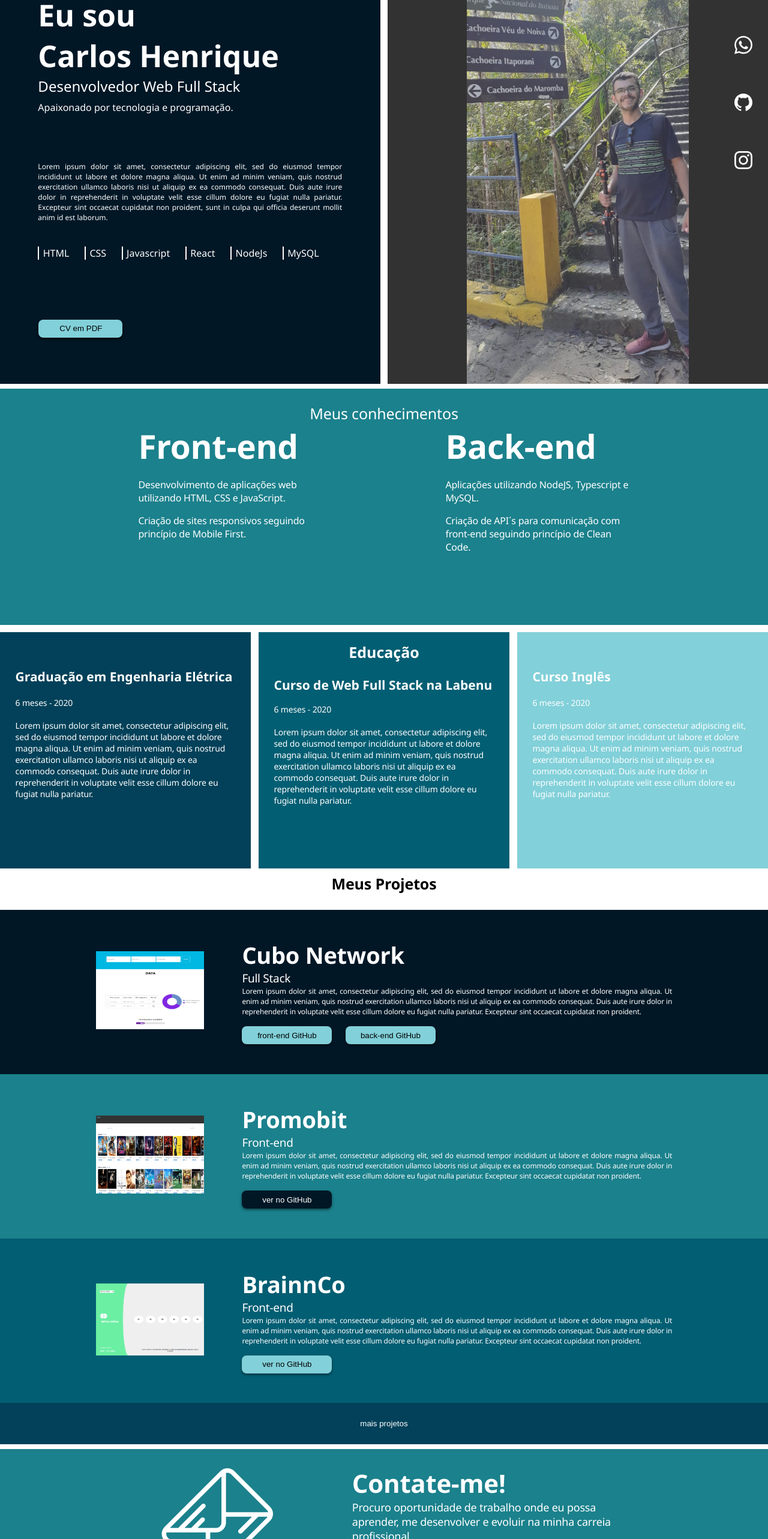
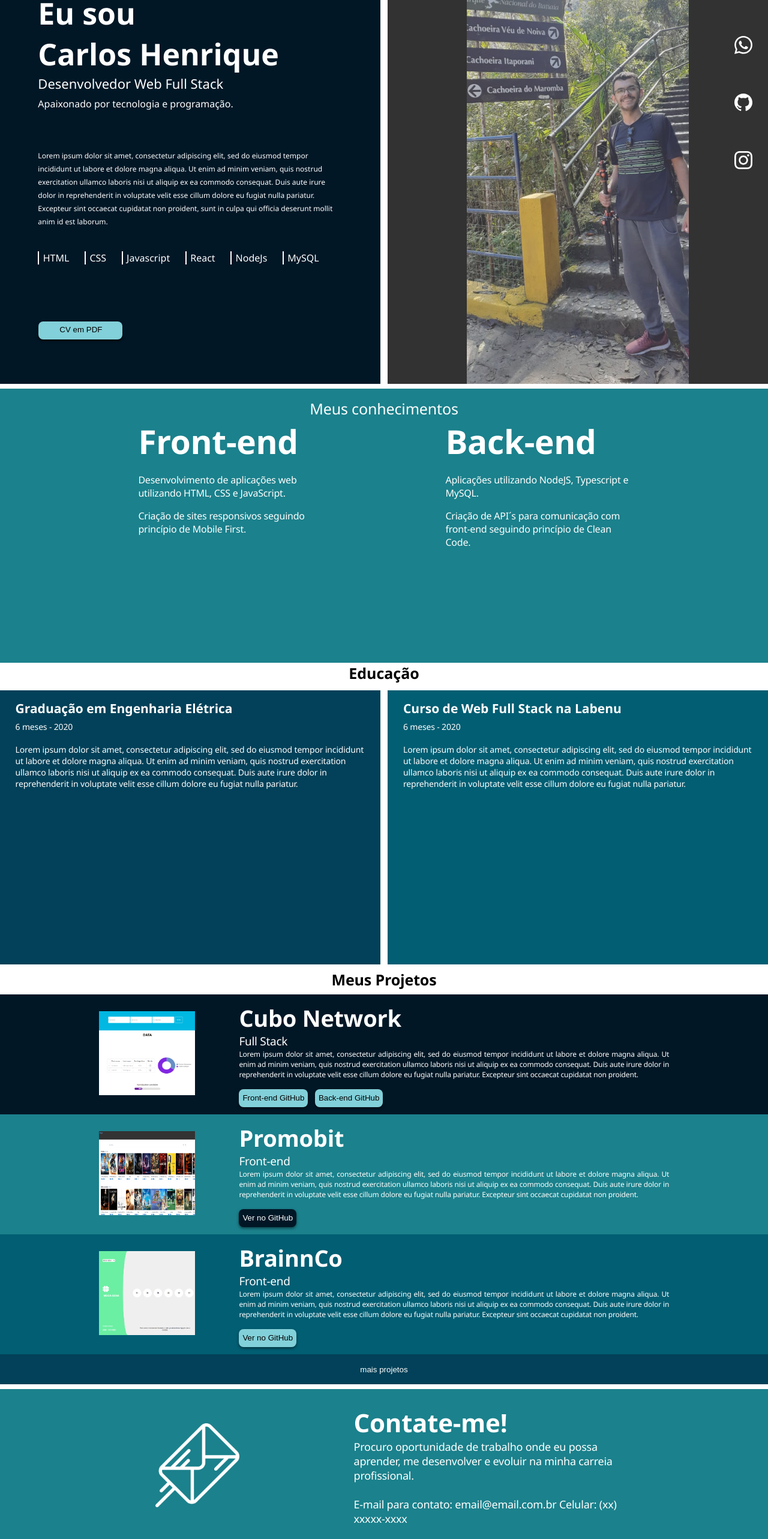
Before and after one commit to Carlos-hr/portfolio-fullstack, a React (Create React App) app in the folder portfolio/: page / in a window 1280 px wide. Shown: the part 160-2726 px from the top of the page at 60% size. Built offline with nearby package versions, Linux system fonts and the light colour scheme; the HTML template or start-up script is replaced by a standard one.

Commit message:
responsivity

```diff
--- a/portfolio/src/components/AboutMe/AboutMe.js
+++ b/portfolio/src/components/AboutMe/AboutMe.js
@@ -22,19 +22,17 @@ const AboutMe = () => {
         <Name>Carlos Henrique</Name>
         <Content>
           <div>
-            <Title className="title">
+            <Title>
               Eu sou
               <br />
               Carlos Henrique
             </Title>
 
-            <Job className="job">Desenvolvedor Web Full Stack</Job>
-            <ShorText className="short-text">
-              Apaixonado por tecnologia e programação.
-            </ShorText>
+            <Job>Desenvolvedor Web Full Stack</Job>
+            <ShorText>Apaixonado por tecnologia e programação.</ShorText>
           </div>
           <div>
-            <About className="about">
+            <About>
               Lorem ipsum dolor sit amet, consectetur adipiscing elit, sed do
               eiusmod tempor incididunt ut labore et dolore magna aliqua. Ut
               enim ad minim veniam, quis nostrud exercitation ullamco laboris
--- a/portfolio/src/components/AboutMe/styled.js
+++ b/portfolio/src/components/AboutMe/styled.js
@@ -5,12 +5,40 @@ import profilePicture from "../../assets/images/profile-picture.png";
 export const Main = styled.div`
   display: flex;
   min-height: 100vh;
+
+  @media screen and (max-width: 768px) {
+    display: flex;
+    flex-direction: column;
+    word-wrap: break-word;
+  }
 `;
 
 export const LeftSide = styled.div`
   background-color: ${dark};
   width: 49.5%;
   color: ${whiteText};
+
+  @media screen and (max-width: 768px) {
+    height: 60vh;
+    width: 100%;
+  }
+`;
+
+export const RightSide = styled.div`
+  width: 49.5%;
+  margin-left: 1%;
+  background-color: black;
+  background-image: url(${profilePicture});
+  background-size: contain;
+  background-position: center;
+  background-repeat: no-repeat;
+  opacity: 0.8;
+
+  @media screen and (max-width: 768px) {
+    height: 40vh;
+    width: 100%;
+    margin: 0;
+  }
 `;
 
 export const Name = styled.div`
@@ -29,15 +57,24 @@ export const Content = styled.div`
   justify-content: space-around;
   margin-left: 10%;
   margin-top: 10%;
+
+  @media screen and (max-width: 567px) {
+    margin-left: 1%;
+    width: 100%;
+  }
 `;
 
 export const Title = styled.div`
   font-size: 50px;
   font-weight: bold;
+
+  @media screen and (max-width: 768px) {
+    font-size: 42px;
+  }
 `;
 
 export const Job = styled.div`
-  font-size: 24px;
+  font-size: 22px;
 `;
 
 export const ShorText = styled.div`
@@ -49,6 +86,13 @@ export const About = styled.p`
   font-size: 12px;
   font-weight: normal;
   text-align: justify;
+  display: inline;
+  margin-block-start: 0;
+  margin-block-end: 0;
+
+  @media screen and (max-width: 425px) {
+    text-align: inherit;
+  }
 `;
 
 export const Skills = styled.div`
@@ -62,6 +106,10 @@ export const Skill = styled.span`
   border-left: 2px solid white;
   padding-left: 0.5vw;
   margin-left: 2vw;
+
+  @media screen and (max-width: 360px) {
+    font-size: 14px;
+  }
 `;
 
 export const Button = styled.button`
@@ -78,14 +126,3 @@ export const Button = styled.button`
     opacity: 0.8;
   }
 `;
-
-export const RightSide = styled.div`
-  width: 49.5%;
-  margin-left: 1%;
-  background-color: black;
-  background-image: url(${profilePicture});
-  background-size: contain;
-  background-position: center;
-  background-repeat: no-repeat;
-  opacity: 0.8;
-`;
--- a/portfolio/src/components/Contact/Contact.js
+++ b/portfolio/src/components/Contact/Contact.js
@@ -3,6 +3,7 @@ import {
   Container,
   Description,
   Footer,
+  Img,
   Main,
   SocialMediaContainer,
   Text,
@@ -15,7 +16,7 @@ const Contact = () => {
   return (
     <Main id="contact">
       <Container>
-        <img src={EmailIcon} alt="email" width="193" height="193" />
+        <Img src={EmailIcon} alt="email"  />
         <Description>
           <Title>Contate-me!</Title>
           <Text>
--- a/portfolio/src/components/Contact/styled.js
+++ b/portfolio/src/components/Contact/styled.js
@@ -18,11 +18,21 @@ export const Container = styled.div`
   margin: 0 15% 0 15%;
 `;
 
+export const Img = styled.img`
+  width: 140px;
+  height: 140px;
+`;
+
 export const Description = styled.div`
   display: flex;
   flex-direction: column;
   width: 50%;
   justify-content: space-evenly;
+  padding-left: 5vw;
+
+  @media screen and (max-width: 500px) {
+    width: 80%;
+  }
 `;
 
 export const Title = styled.span`
@@ -37,7 +47,7 @@ export const Text = styled.span`
 `;
 
 export const SocialMediaContainer = styled.div`
-  width: 20%;
+  width: 300px;
   align-self: center;
   justify-self: center;
 `;
--- a/portfolio/src/components/Navigation/styled.js
+++ b/portfolio/src/components/Navigation/styled.js
@@ -9,6 +9,10 @@ export const NavBar = styled.div`
   position: fixed;
   top: 0;
   z-index: 1;
+
+  @media screen and (max-width: 567px) {
+    padding-top: 5vh;
+  }
 `;
 
 export const ListItem = styled.li`
--- a/portfolio/src/components/Projects/Projects.js
+++ b/portfolio/src/components/Projects/Projects.js
@@ -5,6 +5,7 @@ import {
   Description,
   Details,
   Container,
+  Img,
   Main,
   PageTitle,
   ProjectRow,
@@ -29,7 +30,7 @@ const Projects = () => {
             target="_blank"
             rel="noreferrer"
           >
-            <img alt="project" width="180" height="130" src={cubo} />
+            <Img alt="project" width="180" height="130" src={cubo} />
           </a>
 
           <Description>
@@ -50,7 +51,7 @@ const Projects = () => {
                 rel="noreferrer"
               >
                 <ButtonGit color="tertiary" fontcolor="black">
-                  front-end GitHub
+                  Front-end GitHub
                 </ButtonGit>
               </a>
 
@@ -60,7 +61,7 @@ const Projects = () => {
                 rel="noreferrer"
               >
                 <ButtonGit color="tertiary" fontcolor="black">
-                  back-end GitHub
+                  Back-end GitHub
                 </ButtonGit>
               </a>
             </GitButtonContainer>
@@ -75,7 +76,7 @@ const Projects = () => {
             target="_blank"
             rel="noreferrer"
           >
-            <img alt="project" width="180" height="130" src={promobit} />
+            <Img alt="project" width="180" height="130" src={promobit} />
           </a>
 
           <Description>
@@ -96,7 +97,7 @@ const Projects = () => {
                 rel="noreferrer"
               >
                 <ButtonGit color="dark" fontcolor="white">
-                  ver no GitHub
+                  Ver no GitHub
                 </ButtonGit>
               </a>
             </GitButtonContainer>
@@ -111,7 +112,7 @@ const Projects = () => {
             target="_blank"
             rel="noreferrer"
           >
-            <img alt="project" width="180" height="120" src={brainn} />
+            <Img alt="project" width="180" height="120" src={brainn} />
           </a>
 
           <Description>
@@ -132,7 +133,7 @@ const Projects = () => {
                 rel="noreferrer"
               >
                 <ButtonGit color="tertiary" fontcolor="black">
-                  ver no GitHub
+                  Ver no GitHub
                 </ButtonGit>
               </a>
             </GitButtonContainer>
--- a/portfolio/src/components/Projects/styled.js
+++ b/portfolio/src/components/Projects/styled.js
@@ -9,23 +9,27 @@ import {
 } from "../../constants/colors";
 
 export const Main = styled.div`
-  height: 120vh;
+  width: 100vw;
+  min-height: fit-content;
   display: grid;
-  grid-template-rows: 1fr repeat(3, 4fr) 1fr;
+  grid-template-rows: 0.5fr repeat(3, 4fr) 1fr;
   color: ${whiteText};
   overflow: hidden;
+
+  @media screen and (max-width: 520px) {
+    justify-content: center;
+  }
 `;
 
-export const PageTitle = styled.p`
+export const PageTitle = styled.div`
   font-size: 25px;
   font-weight: bold;
   letter-spacing: -0.15px;
   font-weight: bold;
   text-align: center;
-  max-height: 10vh;
   color: black;
   margin-top: 1vh;
-  margin-bottom: 0;
+  padding-bottom: 1vh;
 `;
 
 export const ProjectRow = styled.div`
@@ -47,13 +51,27 @@ export const ProjectRow = styled.div`
         return;
     }
   }};
+
+  @media screen and (max-width: 520px) {
+    padding: 0;
+  }
 `;
 
 export const Container = styled.div`
   display: flex;
   justify-content: space-around;
   align-items: center;
-  width: 100%;
+  /* width: 100%; */
+
+  @media screen and (max-width: 520px) {
+    flex-direction: column;
+    margin-top: 2vh;
+  }
+`;
+
+export const Img = styled.img`
+  width: 160px;
+  height: 140px;
 `;
 
 export const Description = styled.div`
@@ -62,6 +80,12 @@ export const Description = styled.div`
   text-align: justify;
   width: 70%;
   justify-content: space-around;
+
+  @media screen and (max-width: 520px) {
+    width: 100%;
+    margin-left: 2vw;
+    text-align: inherit;
+  }
 `;
 
 export const Title = styled.span`
@@ -103,21 +127,19 @@ export const ButtonMore = styled.button`
 `;
 export const GitButtonContainer = styled.div`
   display: flex;
-  width: 40%;
+  width: 240px;
   justify-content: space-between;
   margin-top: 2vh;
   white-space: nowrap;
 
-  @media screen and (max-width: 1024px) {
-    width: 55%;
-  }
-
-  @media screen and (min-width: 1025px) and (max-width: 1360px) {
-    width: 45%;
+  @media screen and (max-width: 520px) {
+    flex-direction: column;
+    width: 150px;
+    align-self: center;
   }
 `;
 export const ButtonGit = styled.button`
-  width: 150px;
+  width: 100%;
   height: 30px;
   border: none;
   cursor: pointer;
@@ -149,4 +171,8 @@ export const ButtonGit = styled.button`
         return;
     }
   }};
+
+  @media screen and (max-width: 520px) {
+    margin-bottom: 1vh;
+  }
 `;
--- a/portfolio/src/components/Skills/Skills.js
+++ b/portfolio/src/components/Skills/Skills.js
@@ -42,6 +42,7 @@ const Skills = () => {
           </Container>
         </Stack>
       </Top>
+      <TitleEducation>Educação</TitleEducation>
       <Bottom>
         <SkillContainer color="primary">
           <EducationName>Graduação em Engenharia Elétrica</EducationName>
@@ -59,23 +60,7 @@ const Skills = () => {
         </SkillContainer>
 
         <SkillContainer color="primaryLight">
-          <TitleEducation>Educação</TitleEducation>
           <EducationName>Curso de Web Full Stack na Labenu</EducationName>
-          <EducationDescription>
-            6 meses - 2020
-            <br />
-            <br />
-            Lorem ipsum dolor sit amet, consectetur adipiscing elit, sed do
-            eiusmod tempor incididunt ut labore et dolore magna aliqua. Ut enim
-            ad minim veniam, quis nostrud exercitation ullamco laboris nisi ut
-            aliquip ex ea commodo consequat. Duis aute irure dolor in
-            reprehenderit in voluptate velit esse cillum dolore eu fugiat nulla
-            pariatur.
-          </EducationDescription>
-        </SkillContainer>
-
-        <SkillContainer color="tertiary">
-          <EducationName>Curso Inglês</EducationName>
           <EducationDescription>
             6 meses - 2020
             <br />
--- a/portfolio/src/components/Skills/styled.js
+++ b/portfolio/src/components/Skills/styled.js
@@ -8,10 +8,13 @@ import {
 
 export const Main = styled.div`
   margin-top: 1vh;
-  height: 100vh;
+  height: 120vh;
   display: flex;
   flex-direction: column;
   color: white;
+  @media screen and (max-width: 425px) {
+    margin: 0;
+  }
 `;
 
 export const Top = styled.div`
@@ -26,7 +29,7 @@ export const Title = styled.div`
   font-size: 25px;
   letter-spacing: -0.15px;
   text-align: center;
-  margin-top: 3vh;
+  margin-top: 2vh;
 `;
 
 export const Stack = styled.div`
@@ -34,6 +37,11 @@ export const Stack = styled.div`
   width: 80%;
   height: 80%;
   justify-content: space-around;
+
+  @media screen and (max-width: 425px) {
+    width: 90%;
+    height: 90%;
+  }
 `;
 
 export const SkillTitle = styled.div`
@@ -42,7 +50,7 @@ export const SkillTitle = styled.div`
   letter-spacing: -0.32px;
 
   @media screen and (max-width: 872px) {
-    font-size: 42px;
+    font-size: 38px;
   }
 `;
 export const Container = styled.div`
@@ -57,7 +65,7 @@ export const Bottom = styled.div`
   height: 49.5%;
   margin-top: 1%;
   display: grid;
-  grid-template-columns: repeat(3, 1fr);
+  grid-template-columns: repeat(2, 1fr);
   column-gap: 1vw;
   overflow: hidden;
 `;
@@ -76,25 +84,23 @@ export const SkillContainer = styled.div`
     }
   }};
   display: grid;
-  grid-template-rows: 0.5fr 1fr 4fr;
+  grid-template-rows: 1fr 8fr;
 `;
 
 export const TitleEducation = styled.div`
   font-size: 25px;
   font-weight: bold;
   text-align: center;
-  margin-top: 2vh;
+  color: black;
 `;
 
 export const EducationName = styled.div`
   font-size: 21px;
   font-weight: bold;
-  grid-row: 2/3;
-  margin: 3vh 2vw 0 2vw;
+  margin: 2vh 2vw 0 2vw;
 `;
 
 export const EducationDescription = styled.p`
-  grid-row: 3/4;
   margin: 0 2vw 0 2vw;
   font-size: 14px;
   letter-spacing: -0.16px;
```
